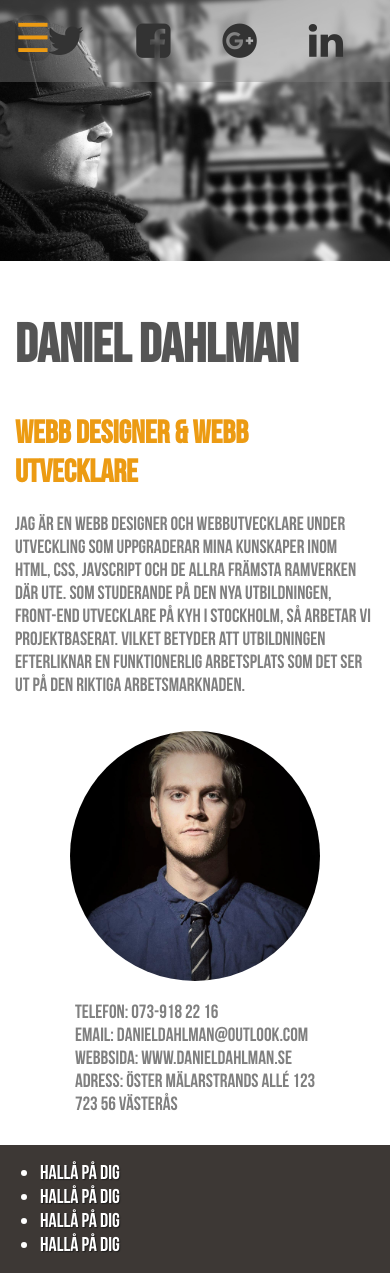
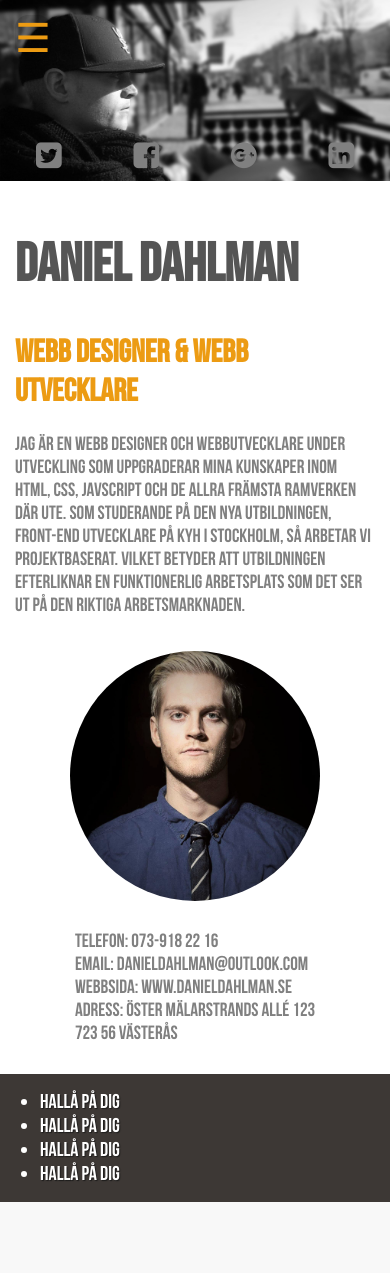
Before and after one commit to ddahlman/individual_project, a PHP site: page / in a window 390 px wide. After the commit the page ends 1202 px from the top, so only its background shows below. Run offline with PHP 8.4, Linux system fonts and the light colour scheme.

Commit message:
mobil first social media and image

```diff
--- a/CSS/myStyle.css
+++ b/CSS/myStyle.css
@@ -142,11 +142,6 @@
                 text-align: center;
                 flex: 1;
             }
-            /*@media (max-width: 400px) {
-                .h1-col {
-                    font-size: 50px;
-                }
-            }*/
 
             h2 {
                 color: #606060;
@@ -172,9 +167,6 @@
                 border-radius: 5px;
                 padding: 15px;
             }
-            /*ul {
-        padding: 20px;
-    }*/
 
             li {
                 /*list-style: none;*/
@@ -207,99 +199,6 @@
                 color: #fff;
             }
             /*flex-grid------------------------------------------------------------------------------------------*/
-            /*  .flex-grid,
-    .flex-grid-2,
-    .flex-grid-3 {
-        display: -webkit-flex;
-        display: flex;
-        flex-flow: row wrap;
-    }
-
-    .flex-grid {
-        margin: 0 0 20px 0;
-    }
-
-    .flex-grid .col {
-        -ms-flex: 1;
-        flex: 1;
-        padding: 15px;
-    }
-
-    .col-img {
-        -ms-flex: 1;
-        flex: 1;
-    }
-
-    .col-footer {
-        -ms-flex: 1;
-        flex: 1;
-        align-self: flex-end;
-    }
-
-    .flex-grid-2,
-    .flex-grid-3 {
-        justify-content: space-around;
-    }
-
-    .flex-grid-2 .col {
-        padding: 20px;
-        width: 48%;
-    }
-
-    .flex-grid-3 .col {
-        width: 32%;
-        padding: 15px;
-        align-self: stretch;
-    }
-
-    img {
-        display: block;
-        width: 100%;
-    }
-
-    @media (max-width: 400px) {
-        .flex-grid,
-        .flex-grid-2,
-        .flex-grid-3 {
-            display: block;
-        }
-        .col,
-        .col-footer,
-        .col-img {
-            width: 100%;
-            margin: 0 0 10px 0;
-        }
-    }*/
-            /*end of flex-grid------------------------------------------------------------------------------------------*/
-            /*new flexbox grid system-----------------------------------------------------------------------------------*/
-            /* .row {
-        display: flex;
-        flex-flow: row wrap;
-        justify-content: space-between;
-    }
-
-    .row-end {
-        display: flex;
-        flex-flow: row wrap;
-        justify-content: space-between;
-        align-items: flex-end;
-    }
-
-    .row-column {
-        display: flex;
-        flex-direction: column;
-        justify-content: space-between;
-    }
-
-    @media screen and (min-width: 500px) {
-        .row,
-        .row-column,
-        .row-end {
-            display: flex;
-            flex-direction: row;
-        }
-    }*/
-            /*NEWEST FUCKING FLEX GRID========================================================================*/
 
             .flex-container {
                 display: flex;
@@ -328,20 +227,17 @@
             }
 
             .flex-col-img {
+                display: flex;
                 flex-direction: column;
-                display: flex;
+                position: relative;
                 justify-content: flex-end;
-                position: absolute;
-                top: 0;
-                bottom: 0;
-                left: 30px;
-                right: 30px;
             }
 
             .flex-col-img-center {
                 justify-content: center;
                 display: flex;
                 align-self: center;
+                margin: 0 0 10px 0;
                 -ms-flex: 1;
                 flex: 1;
             }
@@ -369,8 +265,39 @@
                 flex-direction: column;
                 padding: 15px;
             }
+            /*jquery plugin social media------------------------------------------------------------*/
 
-            @media screen and (max-width: 400px) {
+            .like-block {
+                position: absolute;
+                background-color: rgba(128, 128, 128, 0.4);
+                width: 100%;
+                justify-content: center;
+                display: flex;
+            }
+
+            .like-button {
+                background-color: transparent;
+                cursor: pointer;
+                border: none;
+                display: flex;
+            }
+
+            .like-button span {
+                padding: 20px;
+                color: #333;
+                font-size: 40px;
+            }
+
+            .like-button span:hover {
+                color: #fff;
+                transition: ease-in-out 0.4s;
+            }
+            /*media queries================================================================================*/
+
+            @media (max-width: 480px) {
+                .flex-container {
+                    flex-flow: column wrap;
+                }
                 .h1-col {
                     font-size: 40px;
                 }
@@ -381,49 +308,13 @@
                 .flex-col-card {
                     flex: 1;
                 }
-                .index-img {
-                    padding-bottom: 0;
+                .like-block {
+                    background-color: transparent;
+                    justify-content: space-around;
                 }
-                .flex-col-img {
-                    position: relative;
-                    top: 0;
-                    bottom: 0;
-                    left: 0;
-                    right: 0;
-                    /* padding: 30px;
-                    display: block;
-                    width: 100%;*/
-                    /* flex: 1;*/
-                }
-                .flex-col-img-center {
-                    display: block;
+                .like-button span {
+                    color: #808080;
+                    padding: 10px;
+                    font-size: 30px;
                 }
             }
-            /*jquery plugin social media------------------------------------------------------------*/
-
-            .index-img {
-                background: url('../img/daniel gbg copy smaller.jpg') no-repeat center;
-                background-size: cover;
-                position: relative;
-                width: 100%;
-                padding-bottom: 46%;
-            }
-
-            .like-block {
-                width: 100%;
-                background-color: rgba(128, 128, 128, 0.4);
-                justify-content: center;
-                display: flex;
-            }
-
-            .like-button {
-                background-color: transparent;
-                cursor: pointer;
-                border: none;
-            }
-
-            .like-button span {
-                padding: 20px;
-                color: #333;
-                font-size: 40px;
-            }
--- a/index.html
+++ b/index.html
@@ -19,19 +19,13 @@
 	</div>
 	<div class="layer"></div>
 	<div class="flex-container">
-		<div class="index-img">
-			<div class="flex-col-img">
-				<!--<img src="img/daniel gbg copy smaller.jpg" />-->
-				<div class="like-block">
-					<!--<div class="like-counter counter c_twitter"></div>-->
-					<button class="like-button share s_twitter"><span class="fa fa-twitter"></span></button>
-					<!--<div class="like-counter counter c_facebook"></div>-->
-					<button class="like-button share s_facebook"><span class="fa fa-facebook-square"></span></button>
-					<!--<div class="like-counter counter c_plus"></div>-->
-					<button class="like-button share s_plus"><span class="fa fa-google-plus-official"></span></button>
-					<!--<div class="like-counter counter c_linkedin"></div>-->
-					<button class="like-button share s_linkedin"><span class="fa fa-linkedin"></span></button>
-				</div>
+		<div class="flex-col-img">
+			<img class="index-img" src="img/daniel gbg copy smaller.jpg" />
+			<div class="like-block">
+				<button class="like-button share s_twitter"><span class="fa fa-twitter-square"></span></button>
+				<button class="like-button share s_facebook"><span class="fa fa-facebook-square"></span></button>
+				<button class="like-button share s_plus"><span class="fa fa-google-plus-official"></span></button>
+				<button class="like-button share s_linkedin"><span class="fa fa-linkedin-square"></span></button>
 			</div>
 		</div>
 		<div class="flex-row">
```
